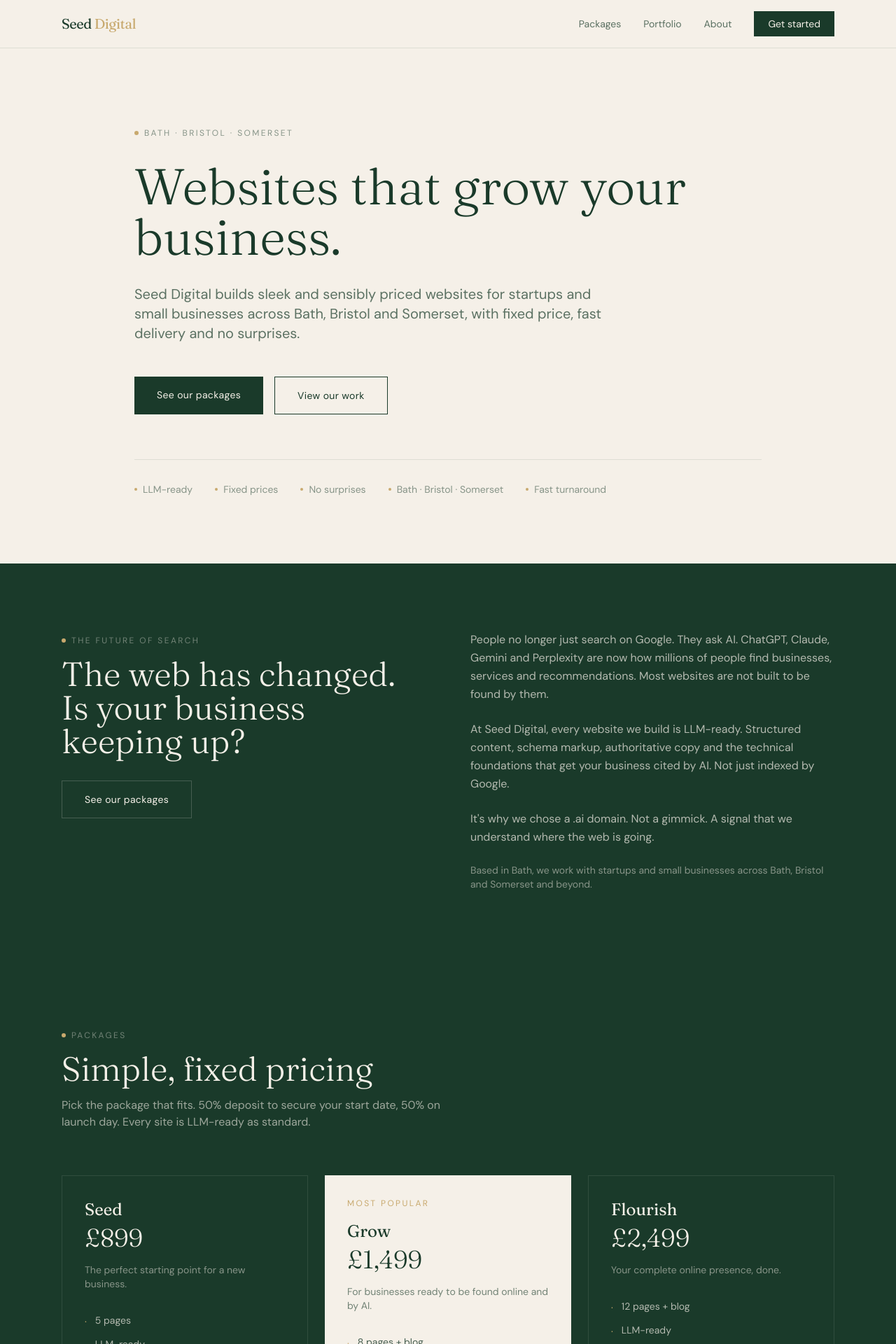
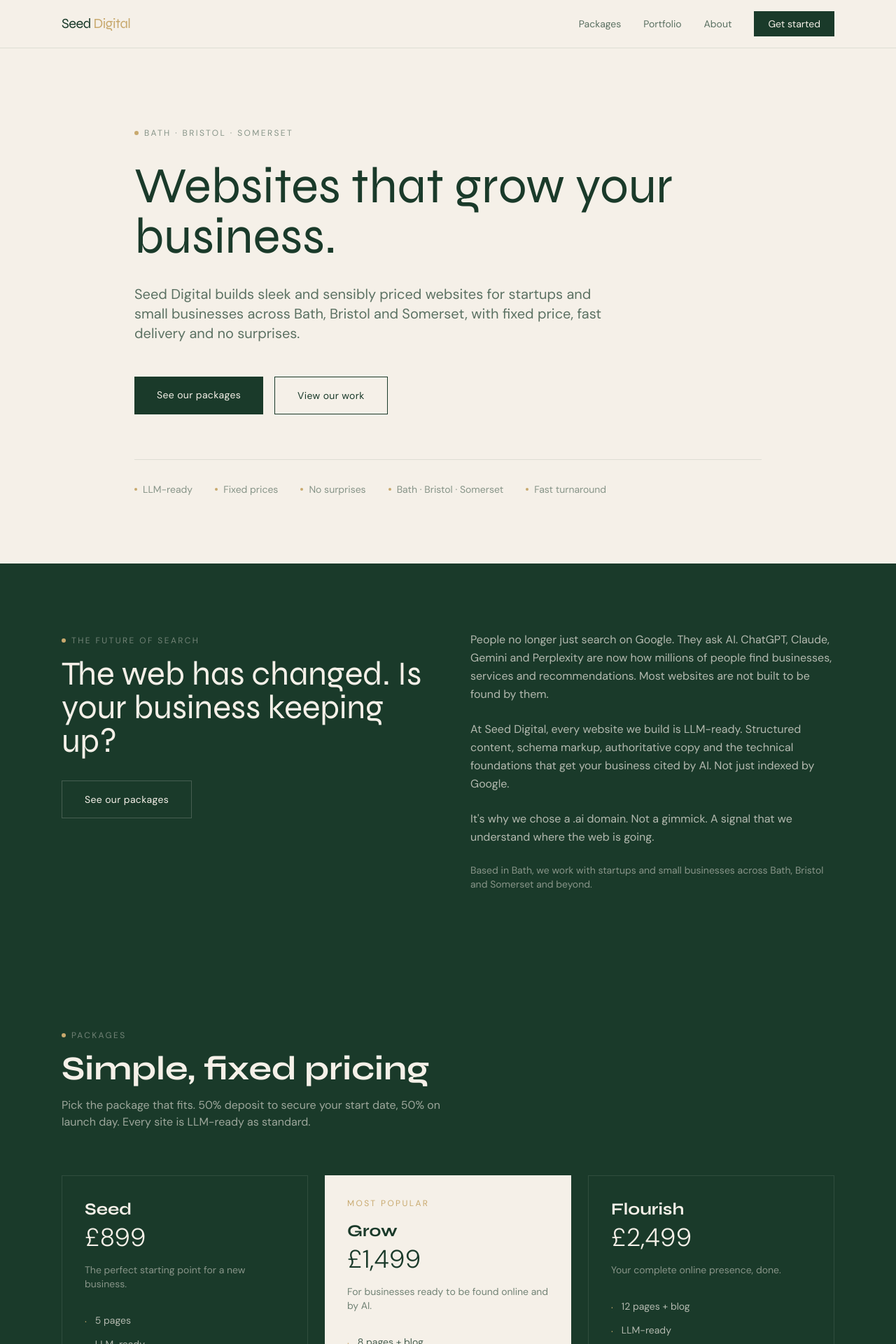
Before and after one commit to djrdunton-pocket/seed-digital, a Next.js app: page / in a window 1280 px wide. Shown: the top 1920 px of the page at 70% size. Built offline with nearby package versions, Linux system fonts and the light colour scheme.

Commit message:
git add . git commit -m "Update price font to DM Sans Light"

```diff
--- a/app/components/About.tsx
+++ b/app/components/About.tsx
@@ -8,7 +8,7 @@ export default function About() {
                 <div className="w-1.5 h-1.5 rounded-full bg-[#c8a96e]" />
                 <span className="text-xs tracking-[0.2em] uppercase text-[#f5f0e8]/40">About</span>
               </div>
-              <h2 className="font-fraunces text-4xl md:text-5xl font-light text-[#f5f0e8] mb-8">Built in Bath, by someone who knows it.</h2>
+              <h2 className="font-syne text-4xl md:text-5xl font-light text-[#f5f0e8] mb-8">Built in Bath, by someone who knows it.</h2>
               <p className="text-[#f5f0e8]/70 leading-relaxed mb-6">I've been building websites since 2008, working with big agencies before starting Seed Digital to give startups and small businesses access to sleek, professional websites at a price that makes sense.</p>
               <p className="text-[#f5f0e8]/70 leading-relaxed">No big agency overhead, no inflated bills. Just honest work, delivered properly.</p>
             </div>
--- a/app/components/FAQ.tsx
+++ b/app/components/FAQ.tsx
@@ -36,12 +36,12 @@ export default function FAQ() {
             <div className="w-1.5 h-1.5 rounded-full bg-[#c8a96e]" />
             <span className="text-xs tracking-[0.2em] uppercase text-[#1a3a2a]/50">FAQ</span>
           </div>
-          <h2 className="font-fraunces text-4xl md:text-5xl font-light text-[#1a3a2a]">Common questions</h2>
+          <h2 className="font-syne text-4xl md:text-5xl font-light text-[#1a3a2a]">Common questions</h2>
         </div>
         <div className="grid grid-cols-1 md:grid-cols-2 gap-8">
           {faqs.map((faq) => (
             <div key={faq.q} className="border-t border-[#1a3a2a]/10 pt-6">
-              <h3 className="font-fraunces text-lg text-[#1a3a2a] mb-3">{faq.q}</h3>
+              <h3 className="font-syne text-lg text-[#1a3a2a] mb-3">{faq.q}</h3>
               <p className="text-sm text-[#1a3a2a]/60 leading-relaxed">{faq.a}</p>
             </div>
           ))}
--- a/app/components/Footer.tsx
+++ b/app/components/Footer.tsx
@@ -10,7 +10,7 @@ export default function Footer() {
                 <div className="w-1.5 h-1.5 rounded-full bg-[#c8a96e]" />
                 <span className="text-xs tracking-[0.2em] uppercase text-[#1a3a2a]/50">Get in touch</span>
               </div>
-              <h2 className="font-fraunces text-4xl md:text-5xl font-light text-[#1a3a2a] mb-6">Start your project</h2>
+              <h2 className="font-syne text-4xl md:text-5xl font-light text-[#1a3a2a] mb-6">Start your project</h2>
               <p className="text-[#1a3a2a]/60 leading-relaxed mb-6">Tell us about your business and what you need. We will get back to you within 24 hours.</p>
               <div className="flex flex-col gap-3">
                 <div className="flex items-center gap-3">
@@ -45,7 +45,7 @@ export default function Footer() {
         <div className="max-w-6xl mx-auto px-6">
           <div className="grid grid-cols-1 md:grid-cols-3 gap-12 mb-12">
             <div>
-              <div className="font-fraunces text-2xl text-[#f5f0e8] mb-3">Seed <span className="text-[#c8a96e]">Digital</span></div>
+              <div className="font-syne text-2xl text-[#f5f0e8] mb-3">Seed <span className="text-[#c8a96e]">Digital</span></div>
               <p className="text-sm text-[#f5f0e8]/50 leading-relaxed">Fixed-price websites for Bath, Bristol and Somerset.</p>
             </div>
             <div>
--- a/app/components/Hero.tsx
+++ b/app/components/Hero.tsx
@@ -10,7 +10,7 @@ export default function Hero() {
             Bath · Bristol · Somerset
           </span>
         </div>
-        <h1 className="font-fraunces text-5xl md:text-7xl font-light text-[#1a3a2a] leading-tight max-w-4xl mb-8">
+        <h1 className="font-syne text-5xl md:text-7xl font-light text-[#1a3a2a] leading-tight max-w-4xl mb-8">
           Websites that grow your business.
         </h1>
         <p className="text-lg md:text-xl text-[#1a3a2a]/70 max-w-2xl mb-12 leading-relaxed">
--- a/app/components/HowItWorks.tsx
+++ b/app/components/HowItWorks.tsx
@@ -38,7 +38,7 @@ const steps = [
                 Process
               </span>
             </div>
-            <h2 className="font-fraunces text-4xl md:text-5xl font-light text-[#1a3a2a]">
+            <h2 className="font-syne text-4xl md:text-5xl font-light text-[#1a3a2a]">
               How it works
             </h2>
           </div>
@@ -53,10 +53,10 @@ const steps = [
                   <div className="hidden md:block absolute top-6 left-[calc(50%+1.5rem)] right-0 h-px bg-[#1a3a2a]/10" />
                 )}
 
-                <div className="font-fraunces text-5xl font-light text-[#c8a96e] mb-4">
+                <div className="font-syne text-5xl font-light text-[#c8a96e] mb-4">
                   {step.number}
                 </div>
-                <h3 className="font-fraunces text-lg text-[#1a3a2a] mb-3">
+                <h3 className="font-syne text-lg text-[#1a3a2a] mb-3">
                   {step.title}
                 </h3>
                 <p className="text-sm text-[#1a3a2a]/60 leading-relaxed">
--- a/app/components/LLMSection.tsx
+++ b/app/components/LLMSection.tsx
@@ -8,7 +8,7 @@ export default function LLMSection() {
                 <div className="w-1.5 h-1.5 rounded-full bg-[#c8a96e]" />
                 <span className="text-xs tracking-[0.2em] uppercase text-[#f5f0e8]/40">The future of search</span>
               </div>
-              <h2 className="font-fraunces text-4xl md:text-5xl font-light text-[#f5f0e8] mb-8">The web has changed. Is your business keeping up?</h2>
+              <h2 className="font-syne text-4xl md:text-5xl font-light text-[#f5f0e8] mb-8">The web has changed. Is your business keeping up?</h2>
               <a href="#packages" className="inline-block border border-[#f5f0e8]/20 text-[#f5f0e8] px-8 py-4 text-sm tracking-wide hover:border-[#f5f0e8]/50 transition-colors">See our packages</a>
             </div>
             <div className="flex flex-col gap-6">
--- a/app/components/Nav.tsx
+++ b/app/components/Nav.tsx
@@ -11,7 +11,7 @@ export default function Nav() {
       <div className="max-w-6xl mx-auto px-6 py-4 flex items-center justify-between">
 
         {/* Logo */}
-        <Link href="/" className="font-fraunces text-xl text-[#1a3a2a] tracking-tight">
+        <Link href="/" className="font-syne text-xl text-[#1a3a2a] tracking-tight">
           Seed <span className="text-[#c8a96e]">Digital</span>
         </Link>
 
--- a/app/components/Packages.tsx
+++ b/app/components/Packages.tsx
@@ -73,7 +73,7 @@ export default function Packages() {
             <div className="w-1.5 h-1.5 rounded-full bg-[#c8a96e]" />
             <span className="text-xs tracking-[0.2em] uppercase text-[#f5f0e8]/40">Packages</span>
           </div>
-          <h2 className="font-fraunces text-4xl md:text-5xl font-light text-[#f5f0e8]">Simple, fixed pricing</h2>
+          <h2 className="font-syne text-4xl md:text-5xl font-bold text-[#f5f0e8]">Simple, fixed pricing</h2>
           <p className="mt-4 text-[#f5f0e8]/60 max-w-xl">Pick the package that fits. 50% deposit to secure your start date, 50% on launch day. Every site is LLM-ready as standard.</p>
         </div>
         <div className="grid grid-cols-1 md:grid-cols-3 gap-6">
@@ -82,8 +82,8 @@ export default function Packages() {
               {pkg.highlighted && (
                 <div className="text-xs tracking-[0.2em] uppercase text-[#c8a96e] mb-4">Most popular</div>
               )}
-              <div className="font-fraunces text-2xl mb-1">{pkg.name}</div>
-              <div className="font-fraunces text-4xl font-light mb-4">{pkg.price}</div>
+              <div className="font-syne text-2xl font-bold mb-1">{pkg.name}</div>
+              <div className="font-dm-sans text-4xl font-light mb-4">{pkg.price}</div>
               <p className={`text-sm mb-8 ${pkg.highlighted ? 'text-[#1a3a2a]/60' : 'text-[#f5f0e8]/50'}`}>{pkg.tagline}</p>
               <ul className="flex flex-col gap-3 mb-10 flex-1">
                 {pkg.features.map((feature) => (
--- a/app/components/Portfolio.tsx
+++ b/app/components/Portfolio.tsx
@@ -9,7 +9,7 @@ export default function Portfolio() {
             <div className="w-1.5 h-1.5 rounded-full bg-[#c8a96e]" />
             <span className="text-xs tracking-[0.2em] uppercase text-[#1a3a2a]/50">Our work</span>
           </div>
-          <h2 className="font-fraunces text-4xl md:text-5xl font-light text-[#1a3a2a]">Built by Seed Digital</h2>
+          <h2 className="font-syne text-4xl md:text-5xl font-light text-[#1a3a2a]">Built by Seed Digital</h2>
         </div>
         <div className="grid grid-cols-1 md:grid-cols-2 gap-8">
           <a href="https://www.steepteas.co.uk" target="_blank" rel="noopener noreferrer" className="group">
@@ -17,7 +17,7 @@ export default function Portfolio() {
               <Image src="/steep-teas.png" alt="Steep Teas website" width={600} height={400} className="w-full object-cover object-top group-hover:scale-105 transition-transform duration-500" />
             </div>
             <div className="text-xs tracking-[0.15em] uppercase text-[#c8a96e] mb-2">E-commerce · Product brand</div>
-            <h3 className="font-fraunces text-xl text-[#1a3a2a] mb-2">Steep Teas</h3>
+            <h3 className="font-syne text-xl text-[#1a3a2a] mb-2">Steep Teas</h3>
             <p className="text-sm text-[#1a3a2a]/60">A clean, fast product site for a loose leaf tea brand. Mobile-first, built for conversions.</p>
           </a>
           <a href="https://www.pocketbuilder.co.uk" target="_blank" rel="noopener noreferrer" className="group">
@@ -25,7 +25,7 @@ export default function Portfolio() {
               <Image src="/pocket-builder.png" alt="Pocket Builder website" width={600} height={400} className="w-full object-cover object-top group-hover:scale-105 transition-transform duration-500" />
             </div>
             <div className="text-xs tracking-[0.15em] uppercase text-[#c8a96e] mb-2">SaaS · Web application</div>
-            <h3 className="font-fraunces text-xl text-[#1a3a2a] mb-2">Pocket Builder</h3>
+            <h3 className="font-syne text-xl text-[#1a3a2a] mb-2">Pocket Builder</h3>
             <p className="text-sm text-[#1a3a2a]/60">A full web application for UK builders. Timelines, invoicing and project management in one place.</p>
           </a>
         </div>
--- a/app/globals.css
+++ b/app/globals.css
@@ -17,8 +17,9 @@ body {
   color: var(--green);
   font-family: 'DM Sans', sans-serif;
 }
-.font-fraunces {
-  font-family: var(--font-fraunces);
+
+.font-syne {
+  font-family: var(--font-syne);
 }
 
 .font-dm-sans {
--- a/app/layout.tsx
+++ b/app/layout.tsx
@@ -1,11 +1,11 @@
 import './globals.css';
 import type { Metadata } from 'next';
-import { DM_Sans, Fraunces } from 'next/font/google';
+import { DM_Sans, Syne } from 'next/font/google';
 import { GoogleAnalytics } from '@next/third-parties/google';
 import Script from 'next/script';
 
 const dmSans = DM_Sans({ subsets: ['latin'], variable: '--font-dm-sans' });
-const fraunces = Fraunces({ subsets: ['latin'], variable: '--font-fraunces' });
+const syne = Syne({ subsets: ['latin'], variable: '--font-syne' });
 
 export const metadata: Metadata = {
   title: 'Seed Digital · Fixed-price websites for Bath, Bristol and Somerset',
@@ -34,13 +34,9 @@ export const metadata: Metadata = {
 
 export default function RootLayout({ children }: { children: React.ReactNode }) {
   return (
-    <html lang="en" className={`${dmSans.variable} ${fraunces.variable}`}>
+    <html lang="en" className={`${dmSans.variable} ${syne.variable}`}>
       <head>
-        <Script
-          defer
-          src="https://plausible.io/js/pa-PbeuAfEJtpuArGNHr53ch.js"
-          strategy="afterInteractive"
-        />
+        <Script defer src="https://plausible.io/js/pa-PbeuAfEJtpuArGNHr53ch.js" strategy="afterInteractive" />
         <Script id="plausible-init" strategy="afterInteractive">
           {`window.plausible=window.plausible||function(){(plausible.q=plausible.q||[]).push(arguments)},plausible.init=plausible.init||function(i){plausible.o=i||{}};plausible.init()`}
         </Script>
```
